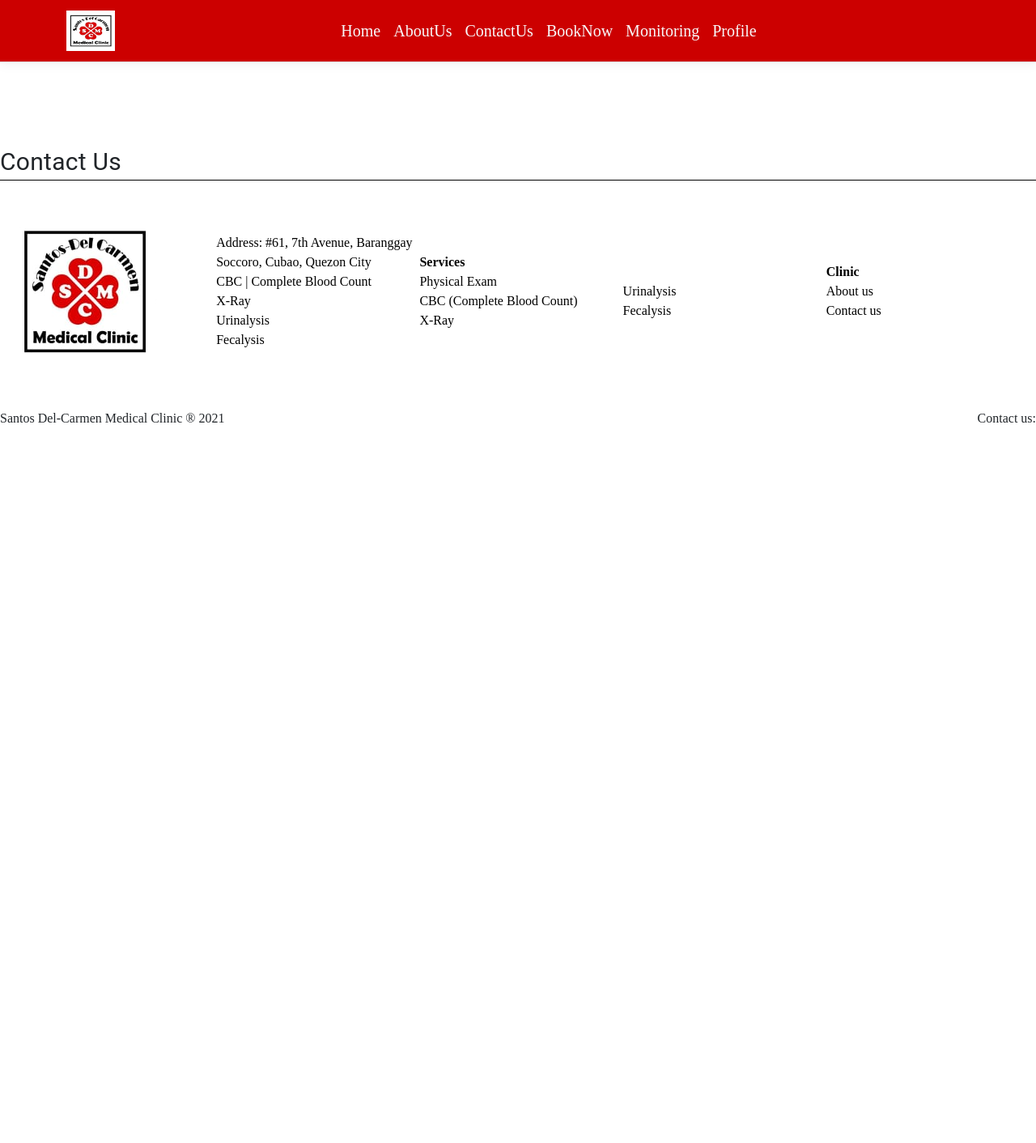
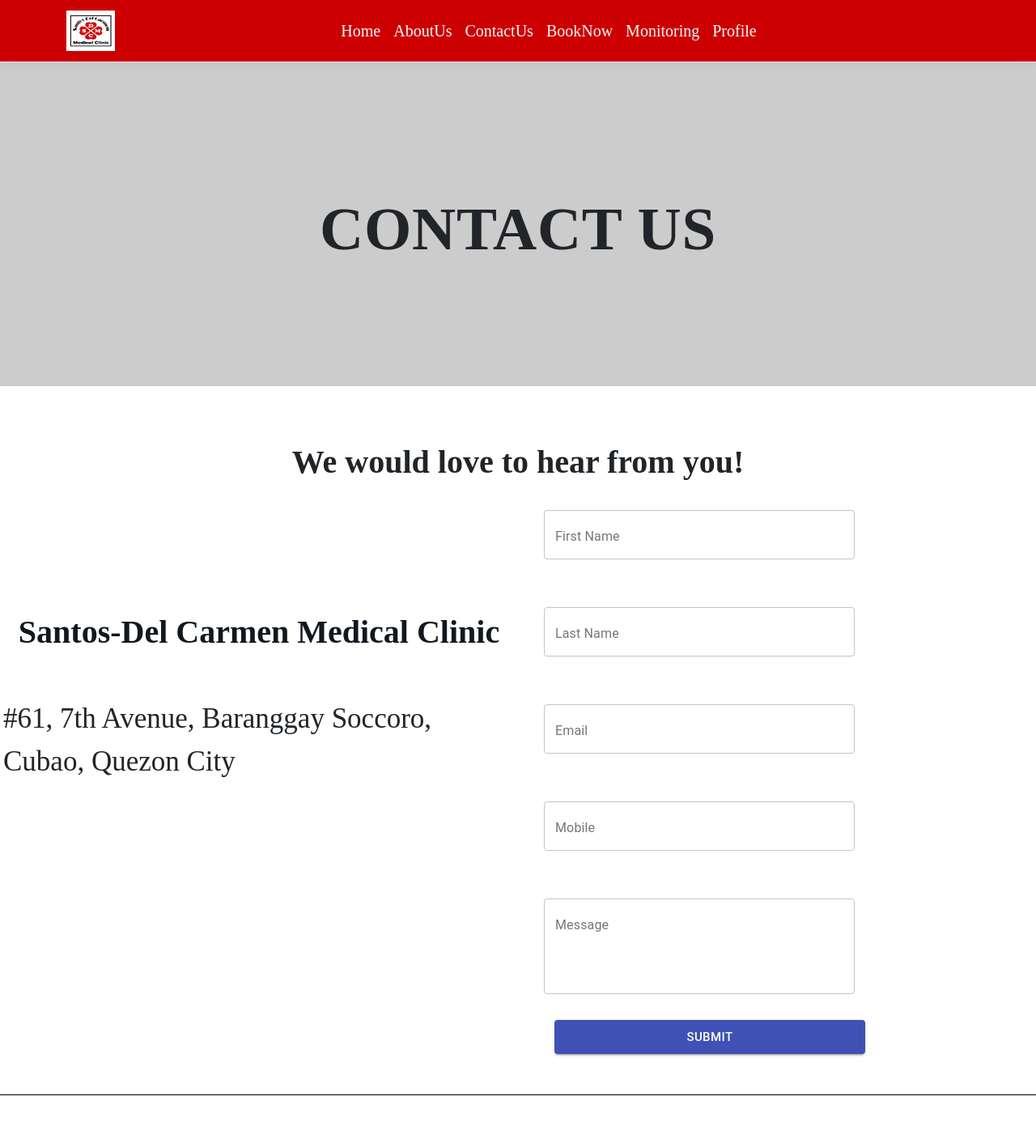
Before and after one commit to Marcelo-Lim/sdmc-appointment-app, a React (Create React App) app: page /ContactUs in a window 1280 px wide. Shown: the top 1412 px of the page at 81% size. Before the commit the page ends 800 px from the top, so only its background shows below. Built offline with nearby package versions, Linux system fonts and the light colour scheme; what @mobiscroll/react would draw is missing.

Commit message:
has contact us page and booking appoinment also fixed responsiveness

```diff
--- a/src/pages/BookNow.css
+++ b/src/pages/BookNow.css
@@ -1,4 +1,4 @@
-.hero-container {
+.hero-container1 {
     width: 100%;
     height: 100%;
 
--- a/src/pages/BookNow.js
+++ b/src/pages/BookNow.js
@@ -7,7 +7,7 @@ import Calendar from "../components/Calendar/Calendar"
 const BookNow = () => {
   const classes = useStyles();
   return (
-    <div className="hero-container">
+    <div className="hero-container1">
         <div className="hero">
         <Typography className={classes.typo1}> Appointment Booking </Typography>
         </div>
--- /dev/null
+++ b/src/pages/ContactUs.css
@@ -0,0 +1,73 @@
+video {
+    object-fit: cover;
+    width: 100%;
+    height: 50%;
+    position: absolute;
+    z-index: -1;
+}
+
+.hero-container {
+    height: 50vh;
+    width: 100%;
+    display: flex;
+    flex-direction: column;
+    align-items: center;
+    box-shadow: inset 0 0 0 1000px rgba(0, 0, 0, 0.2);
+    object-fit: contain;
+}
+
+.hero-container > h1 {
+    margin-top: 200px;
+    font-size: 75px;
+
+}
+
+.wrapper {
+    display: flex;
+    flex-direction: column;
+    align-items: center;
+}
+
+.wrapper-column {
+    position: relative;
+    z-index: 1;
+}
+
+.wrapper-column .max {
+    max-width: 1200px;
+}
+
+.wrapper-column .width {
+    width: 88%;
+}
+
+.x-column {
+    position: relative;
+    z-index: 1;
+    float: left;
+    margin-right: 4%;
+}
+
+.x-column .x-1-2 {
+    width: 48%;
+}
+
+.typography-title {
+    margin-top: 70px;
+    font-size: 40px;
+    font-weight: bold;
+    font-family: "Pathway Gothic One";
+}
+
+h4 {
+    font-size: 2.5em;
+    line-height: 55px;
+    color: #101820;
+    font-weight: 800;
+    margin-bottom: 1.25em;
+}
+
+.p-1 {
+    font-size: 35px;
+    font-weight: 500;
+}
--- a/src/pages/ContactUs.js
+++ b/src/pages/ContactUs.js
@@ -1,24 +1,141 @@
-import { Typography, makeStyles, TextField } from "@material-ui/core";
 import Autocomplete from '@mui/material/Autocomplete';
+import React, {useEffect, useState} from "react";
+import { makeStyles, Typography, Collapse, Grid, TextField, Button, createTheme, ThemeProvider} from "@material-ui/core";
 
-import React from "react";
+import './ContactUs.css';
 
 const ContactUs = () => {
-const classes = useStyles();
-  return (
-    <div>
-      <Typography className={classes.typo1}>Contact Us</Typography>
-    </div>
+  const classes = useStyles();
+  const handleInputChange = e=> {
+    const {name,value} = e.target
+    setValues({
+      ...values,
+      [name]: value
+    })
+  }
+  const [checked, setChecked] = useState(false);
+  useEffect(() => {
+    setChecked(true);
+  },[])
+
+const initialValues = {
+  id: 0,
+  firstName: '',
+  lastName: '',
+  email: '',
+  mobile: '',
+  message: '',
+
+}
+const [values,setValues] = useState(initialValues);
+  return(
+      <div>
+        <div className ="hero-container">
+
+        <Collapse
+          in ={checked}
+          {... (checked ? { timeout: 1000 } : {})}
+          collapsedHeight={50}
+        >
+        <Typography className={classes.title}> CONTACT US </Typography>
+        </Collapse>
+        </div>
+        <div className="wrapper">
+          <h1 className="typography-title">We would love to hear from you!</h1>
+        </div>
+        <form className={classes.root}>
+          <Grid  container justifyContent="center" alignItems="flex-start">
+            <Grid item xs={12} sm={6} container  direction="column" justifyContent="flex-start" alignItems="center">
+              <h4 className={classes.h4}>Santos-Del Carmen Medical Clinic</h4>
+              <p className="p-1"> #61, 7th Avenue, Baranggay Soccoro, Cubao, Quezon City</p>
+
+              </Grid>
+              <Grid item xs={12} sm={6}>
+                <TextField
+                  variant="outlined"
+                  label="First Name"
+                  name="firstName"
+                  value={values.firstName}
+                  onChange = {handleInputChange}
+                  />
+                <TextField
+                  variant="outlined"
+                  label="Last Name"
+                  name="lastName"
+                  value={values.lastName}
+                  onChange = {handleInputChange}
+                  />
+                <TextField
+                  variant="outlined"
+                  label="Email"
+                  name="email"
+                  value={values.email}
+                  onChange = {handleInputChange}
+                  />
+                <TextField
+                  variant="outlined"
+                  label="Mobile"
+                  name="mobile"
+                  value={values.mobile}
+                  onChange = {handleInputChange}
+                  />
+                  <TextField
+                  variant="outlined"
+                  label="Message"
+                  name="message"
+                  multiline rows={4}
+                  value={values.message}
+                  onChange = {handleInputChange}
+                  />
+                  <br/>
+                  <ThemeProvider>
+                  <Button
+                  variant="contained"
+                  color="primary"
+                  size="large"
+                  className={classes.btn}
+                >
+                  Submit
+                </Button>
+                </ThemeProvider>
+              </Grid>
+          </Grid>
+          </form>
+          </div>
+
   )
 };
 
+
 const useStyles = makeStyles((theme) => ({
+  title: {
+    marginTop: 150,
+    flexGrow: 1,
+    fontWeight: "bold",
+    fontSize: 75,
+    fontFamily: "Pathway Gothic One",
+  },
+  root: {
+    '& .MuiFormControl-root': {
+      width: '60%',
+      margin: theme.spacing(4),
+    }
+  },
+  btn: {
+    marginLeft: 45,
+    marginBottom: 50,
+    width: '60%',
 
-  typo1: {
-    marginTop: "100px",
-    fontSize: "30px",
-  }
+  },
+  pTag: {
+    marginBottom: 70,
+    marginTop: -25,
+  },
 
-}))
+  h4: {
+    marginTop: 150,
+  },
+
+}));
 
 export default ContactUs;
```
